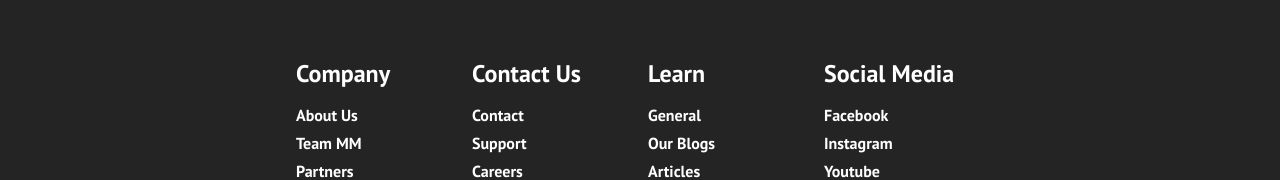
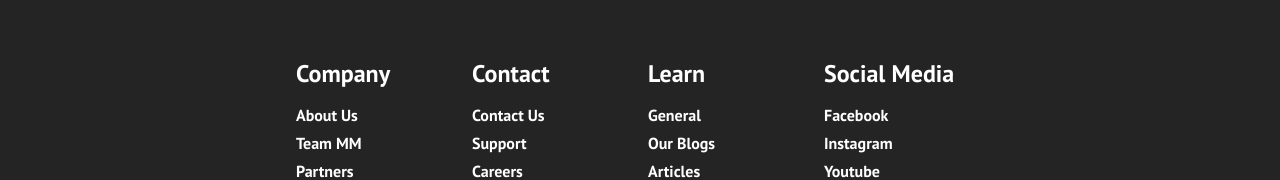
Before and after one commit to mahirmehta/MarketMind, a React (Create React App) app in the folder frontend-marketmind/: page / in a window 1280 px wide. Shown: the part 1463-1643 px from the top of the page. Built offline with nearby package versions, Linux system fonts and the light colour scheme; the HTML template or start-up script is replaced by a standard one.

Commit message:
Update Footer.js

```diff
--- a/frontend-marketmind/src/components/Footer.js
+++ b/frontend-marketmind/src/components/Footer.js
@@ -35,8 +35,8 @@ function Footer() {
             <Link to=''>Terms of Service</Link>
           </div>
           <div class='footer-link-items'>
-            <h2>Contact Us</h2>
-            <Link to='/about-us-&-contact-us'>Contact</Link>
+            <h2>Contact</h2>
+            <Link to='/about-us-&-contact-us'>Contact Us</Link>
             <Link to=''>Support</Link>
             <Link to=''>Careers</Link>
             <Link to=''>Sponsorships</Link>
```
